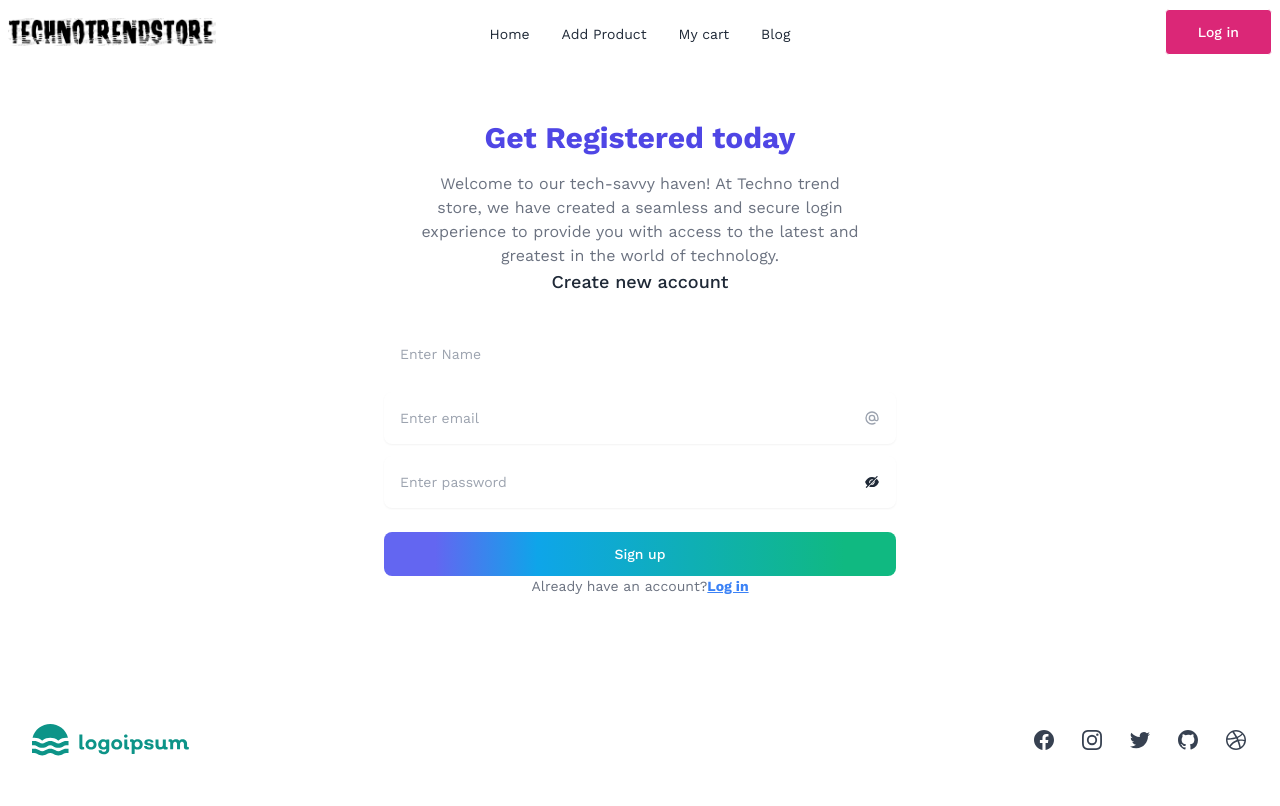
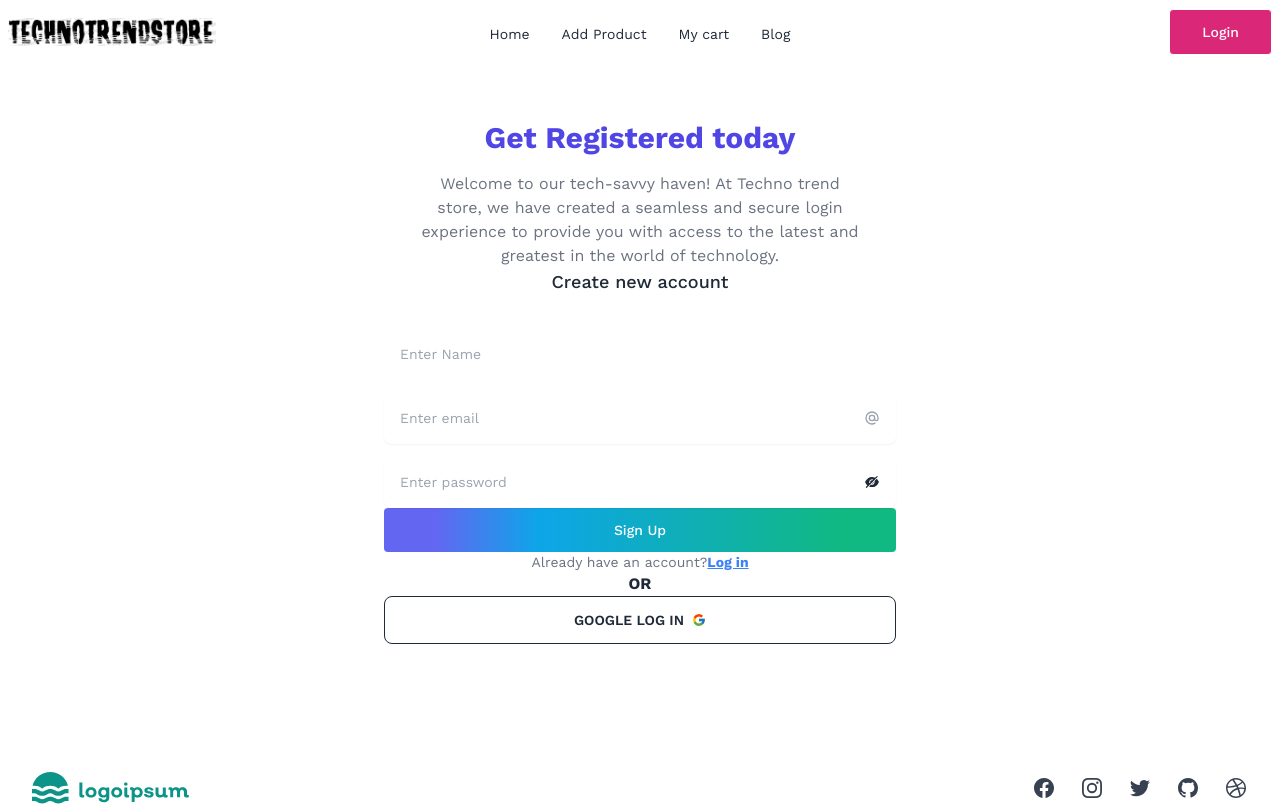
Before and after one commit to ashraful2430/brand-shop-client, a React (Vite) app: page /register in a window 1280 px wide. Shown: the top 806 px of the page. Built offline with nearby package versions, Linux system fonts and the light colour scheme; no server answers.

Commit message:
all the authentcation for log in and sig up are done

```diff
--- /dev/null
+++ b/src/Components/PrivateRoute/PrivateRoute.jsx
@@ -0,0 +1,24 @@
+
+import PropTypes from 'prop-types';
+import { useContext } from 'react';
+import { AuthContext } from '../../Pages/AuthProvider/AuthProvider';
+import { Navigate } from 'react-router-dom';
+
+const PrivateRoute = ({ children }) => {
+    const { user, loading } = useContext(AuthContext);
+
+
+    if (loading) {
+        return <span className="loading flex justify-center items-center h-screen  mx-auto loading-infinity loading-lg"></span>
+    }
+    if (user) {
+        return children
+    }
+    return <Navigate state={location.pathname} to={'/login'}></Navigate>;
+};
+
+PrivateRoute.propTypes = {
+    children: PropTypes.object
+};
+
+export default PrivateRoute;
--- a/src/Pages/AddProduct/AddProduct.jsx
+++ b/src/Pages/AddProduct/AddProduct.jsx
@@ -1,6 +1,21 @@
 
 
 const AddProduct = () => {
+
+    const handleSubmit = e => {
+        e.preventDefault();
+        const form = e.target;
+        const productName = form.product_name.value;
+        const brandName = form.brand_name.value;
+        const type = form.type.value;
+        const price = form.price.value;
+        const rating = form.rating.value;
+        const description = form.description.value;
+        const photo = form.photo.value;
+        const details = { productName, brandName, type, price, rating, description, photo }
+        console.log(details);
+    }
+
     return (
         <>
 
@@ -75,7 +90,7 @@ const AddProduct = () => {
                                 </p>
                             </div>
 
-                            <form className="mt-8 grid grid-cols-6 gap-6  w-full">
+                            <form onSubmit={handleSubmit} className="mt-8 grid grid-cols-6 gap-6  w-full">
                                 <div className="col-span-6 sm:col-span-3 w-full ">
                                     <label
                                         htmlFor="FirstName"
--- a/src/Pages/Login/Login.jsx
+++ b/src/Pages/Login/Login.jsx
@@ -1,10 +1,30 @@
-import { Link } from "react-router-dom";
+import { Link, useLocation, useNavigate } from "react-router-dom";
 import { AiFillEye, AiFillEyeInvisible } from 'react-icons/ai';
-import { useState } from "react";
+import { useContext, useState } from "react";
+import { AuthContext } from "../AuthProvider/AuthProvider";
+import { FcGoogle } from 'react-icons/fc';
+import swal from "sweetalert";
 
 const Login = () => {
     const [showPass, setShowPass] = useState(false)
+    const { login, googleSignIn } = useContext(AuthContext)
+    const location = useLocation();
+    const navigate = useNavigate();
 
+    const handleGoogleSignIn = e => {
+        e.preventDefault();
+        googleSignIn()
+            .then(result => {
+                swal("Good job!", "User Loged in successfully!", "success");
+                navigate(location?.state ? location.state : '/')
+                console.log(result.user);
+            })
+            .catch(error => {
+                const slicedMessage = error.message.slice(10, 50)
+                swal("ERROR!", slicedMessage, "error");
+                console.error(error);
+            })
+    }
 
     const handleLogin = e => {
         e.preventDefault();
@@ -13,6 +33,18 @@ const Login = () => {
         const password = form.password.value;
         const user = { email, password };
         console.log(user);
+
+        login(email, password)
+            .then(result => {
+                console.log(result.user);
+                swal("Good job!", "User Loged in successfully!", "success");
+                navigate(location?.state ? location.state : '/')
+            })
+            .catch(error => {
+                console.error(error);
+                const slicedMessage = error.message.slice(10, 50)
+                swal("ERROR!", slicedMessage, "error");
+            })
     }
 
     return (
@@ -86,8 +118,9 @@ const Login = () => {
                         </div>
 
                         <button
+                            className="inline-block rounded w-full px-8 py-3 text-sm font-medium text-white transition hover:scale-110 hover:shadow-xl focus:outline-none focus:ring active:bg-indigo-500 bg-gradient-to-r from-indigo-500 from-10% via-sky-500 via-30% to-emerald-500 to-90%"
                             type="submit"
-                            className="block w-full rounded-lg bg-indigo-600 px-5 py-3 text-sm font-medium text-white bg-gradient-to-r from-indigo-500 from-10% via-sky-500 via-30% to-emerald-500 to-90% mt-6"
+
                         >
                             Log in
                         </button>
@@ -96,6 +129,11 @@ const Login = () => {
                             No account?
                             <Link to={'/register'} className="underline text-blue-500 font-bold" href="">Sign up</Link>
                         </p>
+                        <br />
+                        <p className="text-center font-bold">OR</p>
+                        <div>
+                            <button onClick={handleGoogleSignIn} className="btn btn-outline w-full">Google Log in <FcGoogle></FcGoogle></button>
+                        </div>
                     </form>
                 </div>
             </div>
--- a/src/Pages/Navbar/Navbar.jsx
+++ b/src/Pages/Navbar/Navbar.jsx
@@ -1,6 +1,18 @@
 import { Link, NavLink } from "react-router-dom";
 import logo from "../../assets/logo.png"
+import { useContext } from "react";
+import { AuthContext } from "../AuthProvider/AuthProvider";
 const Navbar = () => {
+  const { user, logOut } = useContext(AuthContext);
+  const handleLogOut = () => {
+    logOut()
+      .then((result) => {
+        console.log(result);
+      })
+      .catch((error) => {
+        console.error(error);
+      });
+  };
   const Links = <>
     <li>
       <NavLink
@@ -77,12 +89,37 @@ const Navbar = () => {
           </ul>
         </div>
         <div className="navbar-end">
-          <Link to={'/login'}
-            className="inline-block rounded border border-current px-8 py-3 text-sm font-medium text-white bg-pink-600 transition hover:rotate-2 hover:scale-110 focus:outline-none focus:ring active:text-indigo-500 "
-            href="/download"
-          >
-            Log in
-          </Link>
+          {user?.email ? (
+            <div className="dropdown dropdown-end">
+              <label tabIndex={0} className="btn btn-ghost btn-circle avatar">
+                <div className="w-10 rounded-full">
+                  <img src={user.photoURL} />
+                </div>
+              </label>
+              <ul
+                tabIndex={0}
+                className="menu menu-sm dropdown-content mt-3 z-[1] p-2 shadow bg-base-100 rounded-box w-52"
+              >
+                <li>
+                  <p className="font-medium">
+                    {user.displayName}
+                  </p>
+                </li>
+                <li>
+                  <button
+                    onClick={handleLogOut}
+                    className="btn btn-sm  btn-ghost transition hover:scale-110 hover:shadow-xl focus:outline-none"
+                  >
+                    Logout
+                  </button>
+                </li>
+              </ul>
+            </div>
+          ) : (
+            <Link to="/login">
+              <button className="inline-block rounded border border-current px-8 py-3 text-sm font-medium text-white bg-pink-600 transition hover:scale-110 hover:shadow-xl focus:outline-none focus:ring active:text-pink-500">Login</button>
+            </Link>
+          )}
         </div>
       </div>
     </>
--- a/src/Pages/Register/Register.jsx
+++ b/src/Pages/Register/Register.jsx
@@ -1,13 +1,31 @@
-import { Link } from "react-router-dom";
+import { Link, useLocation, useNavigate } from "react-router-dom";
 import { AiFillEye, AiFillEyeInvisible } from 'react-icons/ai';
 import { useContext, useState } from "react";
 import { AuthContext } from "../AuthProvider/AuthProvider";
+import { FcGoogle } from 'react-icons/fc';
 import swal from "sweetalert";
 
 
 const Register = () => {
     const [showPass, setShowPass] = useState(false);
-    const { signUp } = useContext(AuthContext)
+    const { signUp, handleProfile, googleSignIn } = useContext(AuthContext);
+    const location = useLocation();
+    const navigate = useNavigate();
+
+    const handleGoogleSignIn = e => {
+        e.preventDefault();
+        googleSignIn()
+            .then(result => {
+                swal("Good job!", "User Loged in successfully!", "success");
+                navigate(location?.state ? location.state : '/')
+                console.log(result.user);
+            })
+            .catch(error => {
+                const slicedMessage = error.message.slice(10, 50)
+                swal("ERROR!", slicedMessage, "error");
+                console.error(error);
+            })
+    }
 
 
     const handleRegister = e => {
@@ -17,6 +35,7 @@ const Register = () => {
         const email = form.email.value;
         const password = form.password.value;
         const user = { name, email, password };
+
         console.log(user);
 
         if (!/^(?=.*[A-Z])(?=.*[^A-Za-z0-9]).{6,}$/.test(password)) {
@@ -26,8 +45,11 @@ const Register = () => {
 
         signUp(email, password)
             .then(result => {
-                console.log(result.user);
+                handleProfile(name)
+                e.target.reset();
+                console.log(result);
                 swal("Good job!", "User created successfully!", "success");
+                navigate(location?.state ? location.state : '/')
             })
             .catch(error => {
                 console.error(error);
@@ -118,17 +140,23 @@ const Register = () => {
                             </div>
                         </div>
 
+
                         <button
+                            className="inline-block rounded w-full px-8 py-3 text-sm font-medium text-white transition hover:scale-110 hover:shadow-xl focus:outline-none focus:ring active:bg-indigo-500 bg-gradient-to-r from-indigo-500 from-10% via-sky-500 via-30% to-emerald-500 to-90%"
                             type="submit"
-                            className="block w-full rounded-lg bg-indigo-600 px-5 py-3 text-sm font-medium text-white bg-gradient-to-r from-indigo-500 from-10% via-sky-500 via-30% to-emerald-500 to-90% mt-6"
+
                         >
-                            Sign up
+                            Sign Up
                         </button>
 
                         <p className="text-center text-sm text-gray-500">
                             Already have an account?
                             <Link to={'/login'} className="underline text-blue-500 font-bold" href="">Log in</Link>
                         </p>
+                        <p className="text-center font-bold">OR</p>
+                        <div>
+                            <button onClick={handleGoogleSignIn} className="btn btn-outline w-full">Google Log in <FcGoogle></FcGoogle></button>
+                        </div>
                     </form>
                 </div>
             </div>
--- a/src/Route/Route.jsx
+++ b/src/Route/Route.jsx
@@ -8,6 +8,7 @@ import AddProduct from "../Pages/AddProduct/AddProduct";
 import MyCart from "../Pages/MyCart/MyCart";
 import Blog from "../Pages/Blog/Blog";
 import Description from "../Pages/Description/Description";
+import PrivateRoute from "../Components/PrivateRoute/PrivateRoute";
 
 const myPersonalRoutes = createBrowserRouter([
   {
@@ -30,11 +31,11 @@ const myPersonalRoutes = createBrowserRouter([
       },
       {
         path: "/add-product",
-        element: <AddProduct></AddProduct>
+        element: <PrivateRoute><AddProduct></AddProduct></PrivateRoute>
       },
       {
         path: "/cart",
-        element: <MyCart></MyCart>
+        element: <PrivateRoute><MyCart></MyCart></PrivateRoute>
       },
       {
         path: "/blog",
```
